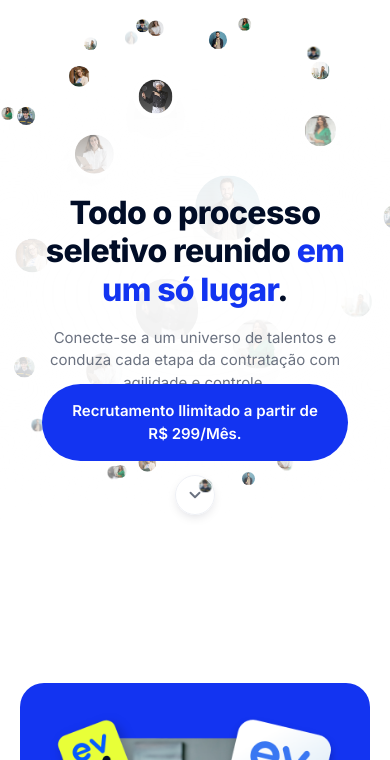
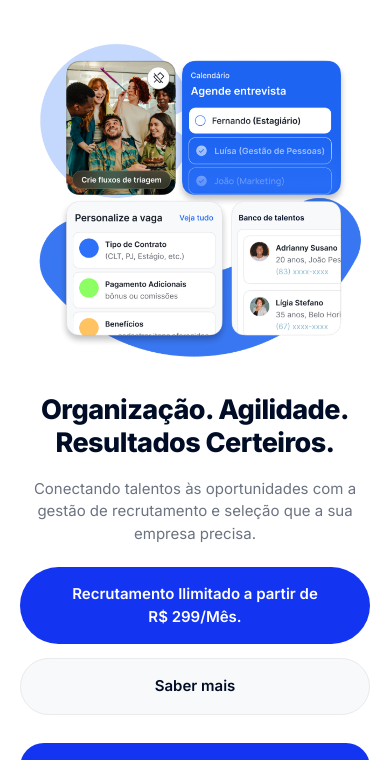
Before and after one commit to sabrinaellenjp22/evagas-landing, a plain HTML site: page index.html in a window 390 px wide. Shown: the part 54-814 px from the top of the page. Drawn offline with Linux system fonts and the light colour scheme; animation ran at ten frames a second.

Commit message:
Restaura hero legada como principal, oculta esfera 3D e corrige card mobile
Move a hero antiga (texto + imagem) para o topo como hero ativa, mantendo
a hero da esfera 3D oculta no código para reaproveitamento futuro. Ajusta
a ordem da imagem para ficar acima do título no mobile e corrige a
expansão dos cards de "Soluções por segmento" no mobile, onde o hover
travado pelo toque colapsava o card ativo e escondia o título.

Co-Authored-By: Claude Sonnet 5 <noreply@anthropic.com>

```diff
--- a/index.html
+++ b/index.html
@@ -28,6 +28,23 @@
 <main>
 
   <section class="hero" id="inicio">
+    <div class="container hero__inner">
+      <div class="hero__text">
+        <h1 class="reveal d1">Organização. Agilidade.<br>Resultados Certeiros.</h1>
+        <p class="reveal d2">Conectando talentos às oportunidades com a gestão de recrutamento e seleção que a sua empresa precisa.</p>
+        <div class="hero__cta reveal d3">
+          <a href="https://wa.me/5583993378336?text=Quero%20saber%20mais%20sobre%20o%20eVagas." target="_blank" rel="noopener" class="btn btn--primary btn--lg">Recrutamento Ilimitado a partir de<br class="mobile-break"> R$ 299/Mês.</a>
+          <a href="#recursos" class="btn btn--light btn--lg">Saber mais</a>
+        </div>
+      </div>
+      <div class="hero__art reveal d2">
+        <img src="assets/imagem_1.png" alt="Fluxos de triagem e agendamento de entrevistas no eVagas">
+      </div>
+    </div>
+  </section>
+
+  <!-- Hero anterior (esfera 3D) oculta a pedido — mantida no código para reaproveitar elementos depois -->
+  <section class="hero hero--sphere" hidden>
     <div class="container hero__inner">
       <div class="hero__sphere-layer" id="heroSphereLayer">
         <div class="hero-sphere" id="heroSphere"></div>
--- a/style.css
+++ b/style.css
@@ -186,17 +186,18 @@ ul, ol { list-style: none; }
   margin-right: auto;
 }
 .hero__cta { display: flex; gap: 14px; flex-wrap: wrap; }
+.hero__art img { width: 100%; }
 
-/* Hero (live, #inicio) — single-column layout with 3D sphere */
-#inicio.hero { overflow: hidden; padding: 20px 0 180px; }
-#inicio .hero__inner {
+/* Hero (esfera 3D, oculta) — single-column layout with 3D sphere */
+.hero--sphere { overflow: hidden; padding: 20px 0 180px; }
+.hero--sphere .hero__inner {
   position: relative;
   z-index: 2;
   display: flex;
   flex-direction: column;
   align-items: center;
 }
-#inicio .hero__text {
+.hero--sphere .hero__text {
   position: relative;
   z-index: 2;
   max-width: 920px;
@@ -204,7 +205,7 @@ ul, ol { list-style: none; }
   margin-bottom: -24px;
   padding: 20px 28px;
 }
-#inicio .hero__text::before {
+.hero--sphere .hero__text::before {
   content: '';
   position: absolute;
   inset: -60px -80px;
@@ -222,10 +223,10 @@ ul, ol { list-style: none; }
   margin-bottom: 16px;
   transform-origin: center 65%;
 }
-#inicio .hero__text h1 { font-size: 58px; line-height: 1.15; }
+.hero--sphere .hero__text h1 { font-size: 58px; line-height: 1.15; }
 .hero__title-accent { color: var(--blue-primary); }
-#inicio .hero__text p { margin-bottom: 0; }
-#inicio .hero__cta { position: relative; z-index: 3; flex-direction: column; align-items: center; }
+.hero--sphere .hero__text p { margin-bottom: 0; }
+.hero--sphere .hero__cta { position: relative; z-index: 3; flex-direction: column; align-items: center; }
 .hero__scroll-arrow {
   display: flex;
   align-items: center;
@@ -1087,7 +1088,7 @@ ul, ol { list-style: none; }
   .pricing__head { grid-template-columns: 1fr; }
   .nav-pill { display: none; }
   .hero__text h1 { font-size: 34px; }
-  #inicio .hero__text h1 { font-size: 40px; }
+  .hero--sphere .hero__text h1 { font-size: 40px; }
   .platform__features { grid-template-columns: 1fr; }
   .platform__panel { padding: 28px; }
   .footer__inner { grid-template-columns: 1fr 1fr; }
@@ -1096,8 +1097,8 @@ ul, ol { list-style: none; }
 
   /* Setores */
   .sectors__list { flex-direction: column; height: 620px; }
-  .sectors__list:hover .sectors__item { flex: 1; }
-  .sectors__list:hover .sectors__item:hover { flex: 1; }
+  .sectors__list:hover .sectors__item:not(.sectors__item--active) { flex: 1; }
+  .sectors__list:hover .sectors__item:hover:not(.sectors__item--active) { flex: 1; }
   .sectors__label { writing-mode: horizontal-tb; transform: none; left: 20px; bottom: 14px; }
 }
 
@@ -1124,10 +1125,11 @@ ul, ol { list-style: none; }
   .hero__text h1 { font-size: 27px; line-height: 1.22; }
   .hero__text p { font-size: 15px; margin-bottom: 22px; max-width: 460px; margin-left: auto; margin-right: auto; }
   .hero__cta { flex-direction: column; align-items: stretch; }
+  .hero__art { order: -1; margin-bottom: 24px; }
 
   .hero__sphere-layer { max-width: 180px; }
-  #inicio .hero__text { padding: 14px 16px; }
-  #inicio .hero__text h1 { font-size: 32px; line-height: 1.2; }
+  .hero--sphere .hero__text { padding: 14px 16px; }
+  .hero--sphere .hero__text h1 { font-size: 32px; line-height: 1.2; }
 
   /* Tools */
   .tools__grid { gap: 24px; }
```
